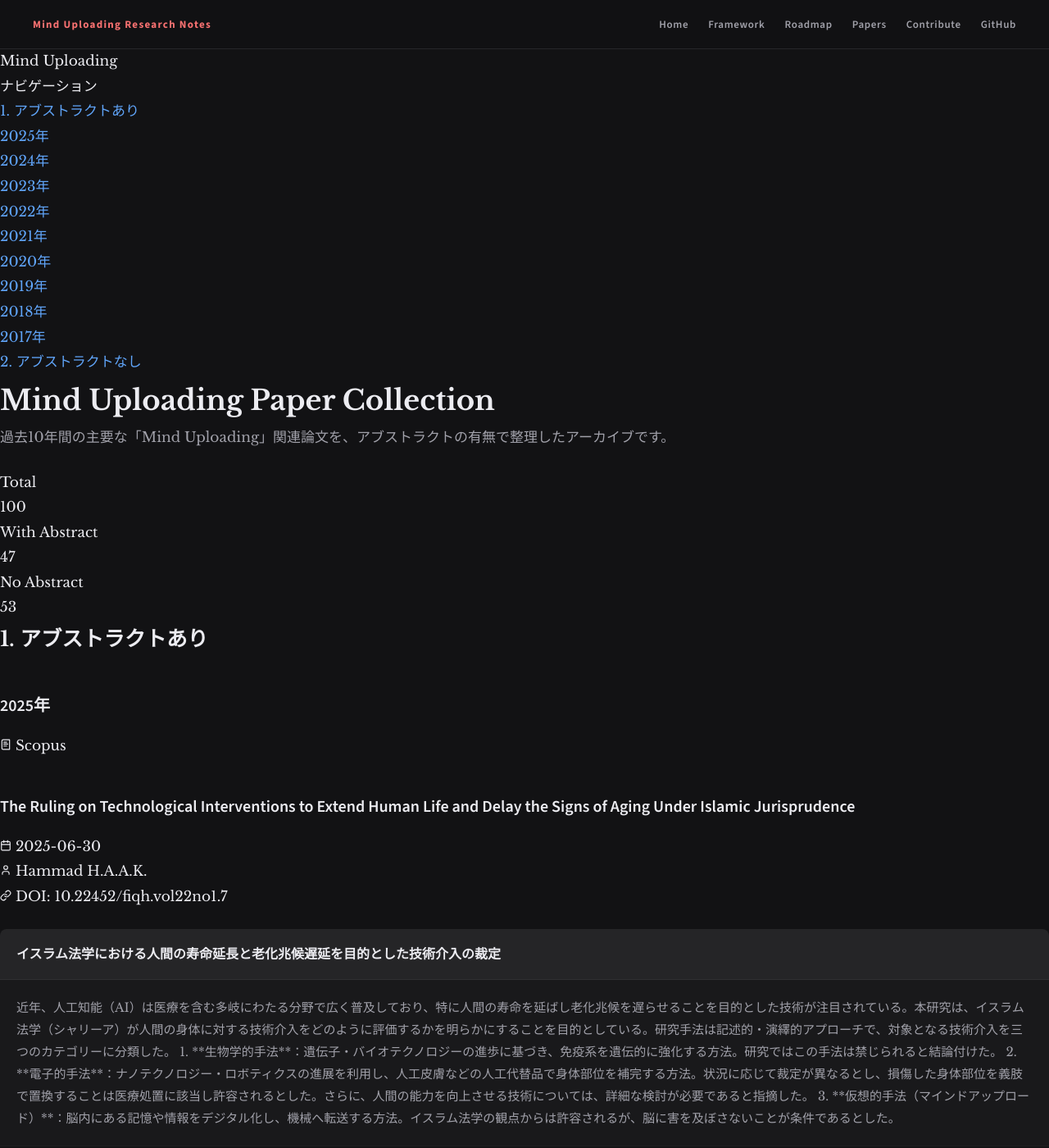
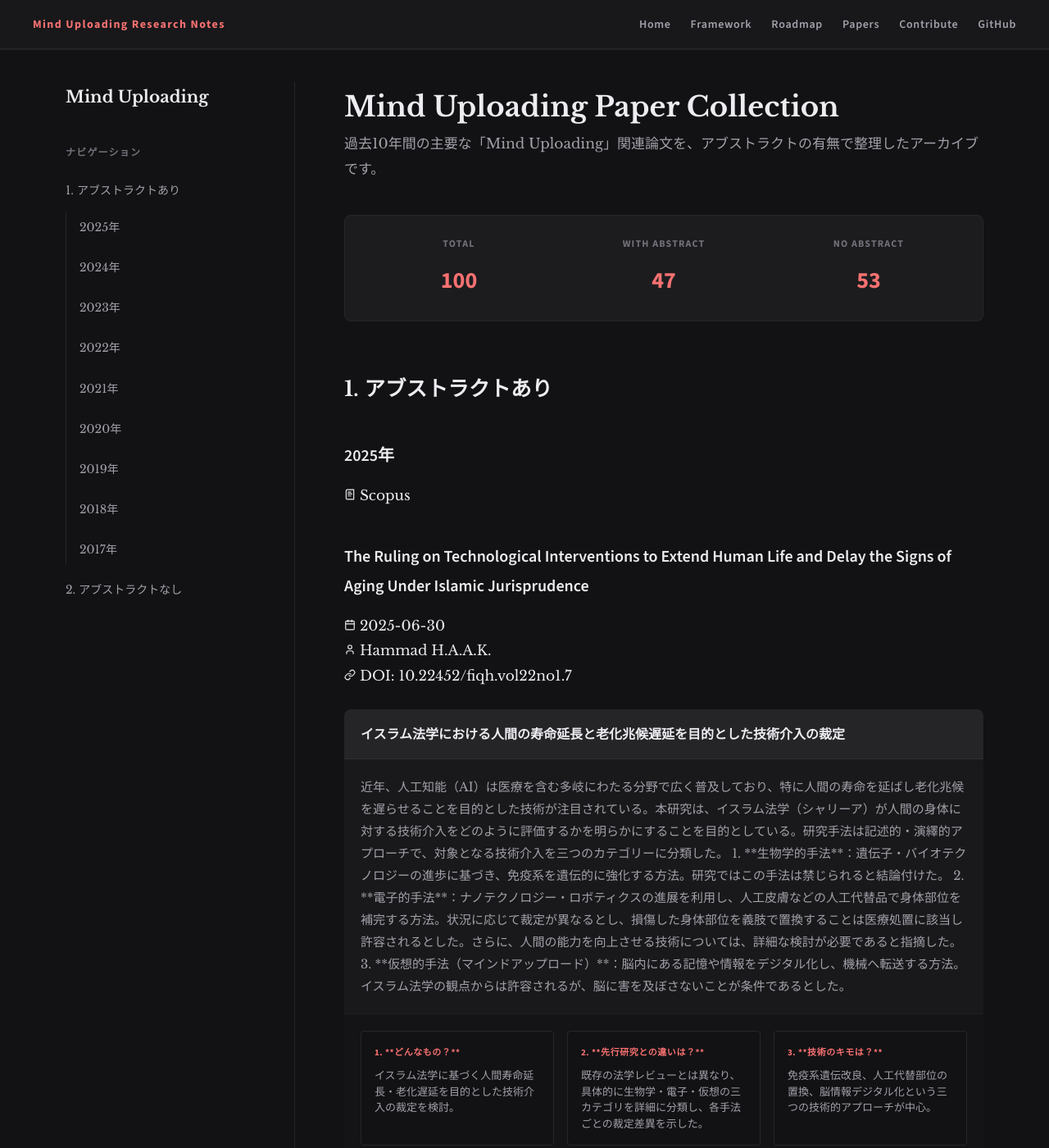
Before and after one commit to yasufumi-nakata/eegflow, a Jekyll site: the page built from mind_uploading_papers.md, in a window 1280 px wide and 1400 px high. Shown: the whole window at 82% size. Built offline with Jekyll 4.4.1, drawn with Linux system fonts in a browser that asks for light colours.

Commit message:
style: enhance header bar visibility and papers page layout
- Lighten header bar background and add subtle highlight for better visibility
- Add grid layout and sticky sidebar for papers page
- Style stats grid (top bar) on papers page with distinct cards

```diff
--- a/assets/css/main.css
+++ b/assets/css/main.css
@@ -52,7 +52,7 @@ body {
 
 /* Header Bar */
 .journal-header {
-    background: rgba(18, 18, 20, 0.95);
+    background: #18181b; /* Slightly lighter background for better visibility */
     backdrop-filter: blur(10px);
     border-bottom: 1px solid var(--color-border);
     color: var(--color-text);
@@ -67,9 +67,10 @@ body {
     align-items: center;
 
     font-family: var(--font-sans);
-    font-size: 13px;
+    font-size: 14px; /* Increased font size */
     font-weight: 600;
     letter-spacing: 0.05em;
+    box-shadow: 0 1px 0 0 rgba(255, 255, 255, 0.05); /* Added subtle highlight */
 }
 
 .journal-header span {
@@ -761,3 +762,117 @@ footer {
     padding-left: 8px;
     text-decoration: none;
 }
+
+/* Papers Page Layout */
+.papers-page {
+    display: grid;
+    grid-template-columns: 280px 1fr;
+    gap: 60px;
+    max-width: var(--max-width);
+    margin: 0 auto;
+    padding: 40px;
+}
+
+.papers-sidebar {
+    position: sticky;
+    top: 100px;
+    height: calc(100vh - 100px);
+    overflow-y: auto;
+    padding-right: 20px;
+    border-right: 1px solid var(--color-border);
+}
+
+.sidebar-logo {
+    font-family: var(--font-serif);
+    font-size: 20px;
+    font-weight: 700;
+    margin-bottom: 40px;
+    color: var(--color-text);
+}
+
+.sidebar-nav-header {
+    font-family: var(--font-sans);
+    font-size: 12px;
+    font-weight: 700;
+    text-transform: uppercase;
+    color: var(--color-text-muted);
+    margin-bottom: 16px;
+    letter-spacing: 0.1em;
+}
+
+.sidebar-nav {
+    list-style: none;
+    padding: 0;
+}
+
+.sidebar-nav li {
+    margin-bottom: 12px;
+}
+
+.sidebar-nav a {
+    color: var(--color-text-secondary);
+    font-size: 14px;
+    display: block;
+    padding: 6px 0;
+    transition: color 0.2s;
+}
+
+.sidebar-nav a:hover {
+    color: var(--color-accent);
+    text-decoration: none;
+}
+
+.sub-nav {
+    list-style: none;
+    padding-left: 16px;
+    margin-top: 8px;
+    border-left: 1px solid var(--color-border);
+}
+
+/* Stats Grid (The "Bar" at the top) */
+.stats-grid {
+    display: grid;
+    grid-template-columns: repeat(auto-fit, minmax(120px, 1fr));
+    gap: 20px;
+    margin: 40px 0 60px;
+    padding: 24px;
+    background: var(--color-paper);
+    border: 1px solid var(--color-border);
+    border-radius: var(--border-radius-md);
+}
+
+.stat-card {
+    display: flex;
+    flex-direction: column;
+    align-items: center;
+    text-align: center;
+}
+
+.stat-card span {
+    font-family: var(--font-sans);
+    font-size: 12px;
+    font-weight: 700;
+    text-transform: uppercase;
+    color: var(--color-text-muted);
+    letter-spacing: 0.1em;
+    margin-bottom: 8px;
+}
+
+.stat-card div {
+    font-family: var(--font-sans);
+    font-size: 28px;
+    font-weight: 700;
+    color: var(--color-accent);
+}
+
+/* Responsive adjustments for Papers Page */
+@media (max-width: 900px) {
+    .papers-page {
+        grid-template-columns: 1fr;
+        padding: 20px;
+    }
+
+    .papers-sidebar {
+        display: none; /* Hide sidebar on mobile or move to bottom/menu */
+    }
+}
```
